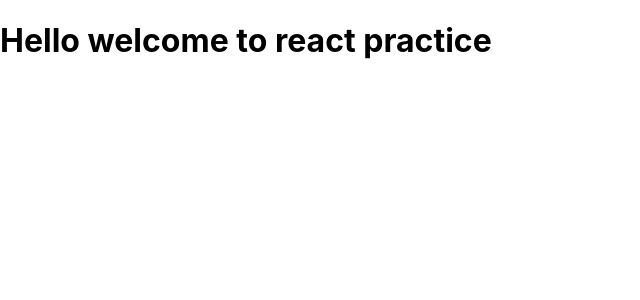
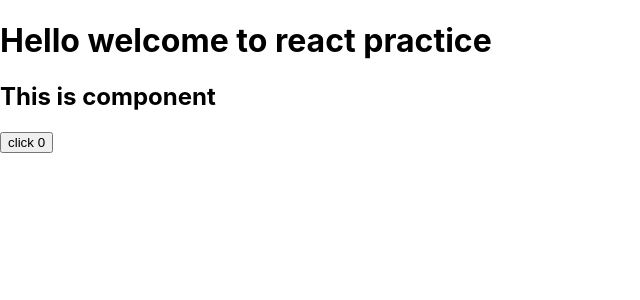
Before and after one commit to MuhammadAmeen321/ReactPractice, a React (Create React App) app in the folder myapp/: page / in a window 1280 px wide. Shown: the top 300 px of the page, without its empty margins (0-640 px from the left). Built offline with nearby package versions, Linux system fonts and the light colour scheme.

Commit message:
second day

```diff
--- a/myapp/src/App.js
+++ b/myapp/src/App.js
@@ -1,9 +1,16 @@
-import logo from './logo.svg';
+
 import './App.css';
+
+import Component from "./component";
+import MyComponent from './click';
 
 function App() {
   return (
+    <div>
     <h1>Hello welcome to react practice</h1>
+    <Component/>
+    <MyComponent/>
+    </div>
   );
 }
 
--- /dev/null
+++ b/myapp/src/click.js
@@ -0,0 +1,28 @@
+import React, { Component } from "react";
+
+class MyComponent extends Component {
+
+constructor(props) {
+  super(props)
+
+  this.state = {
+     count: 0
+  }
+}
+
+updatestate =()=>{
+   this.setState({count: this.state.count+1});
+}
+
+
+    render() {
+        const {count} = this.state;
+        return (
+            <div>
+                <button onClick={this.updatestate}>click {count}</button>
+            </div>
+        );
+    }
+}
+
+export default MyComponent;
--- /dev/null
+++ b/myapp/src/component.js
@@ -0,0 +1,9 @@
+import React from 'react'
+
+function component(){
+    return(<div>
+        <h2>This is component</h2>
+    </div>);
+}
+
+ export default component;
```
